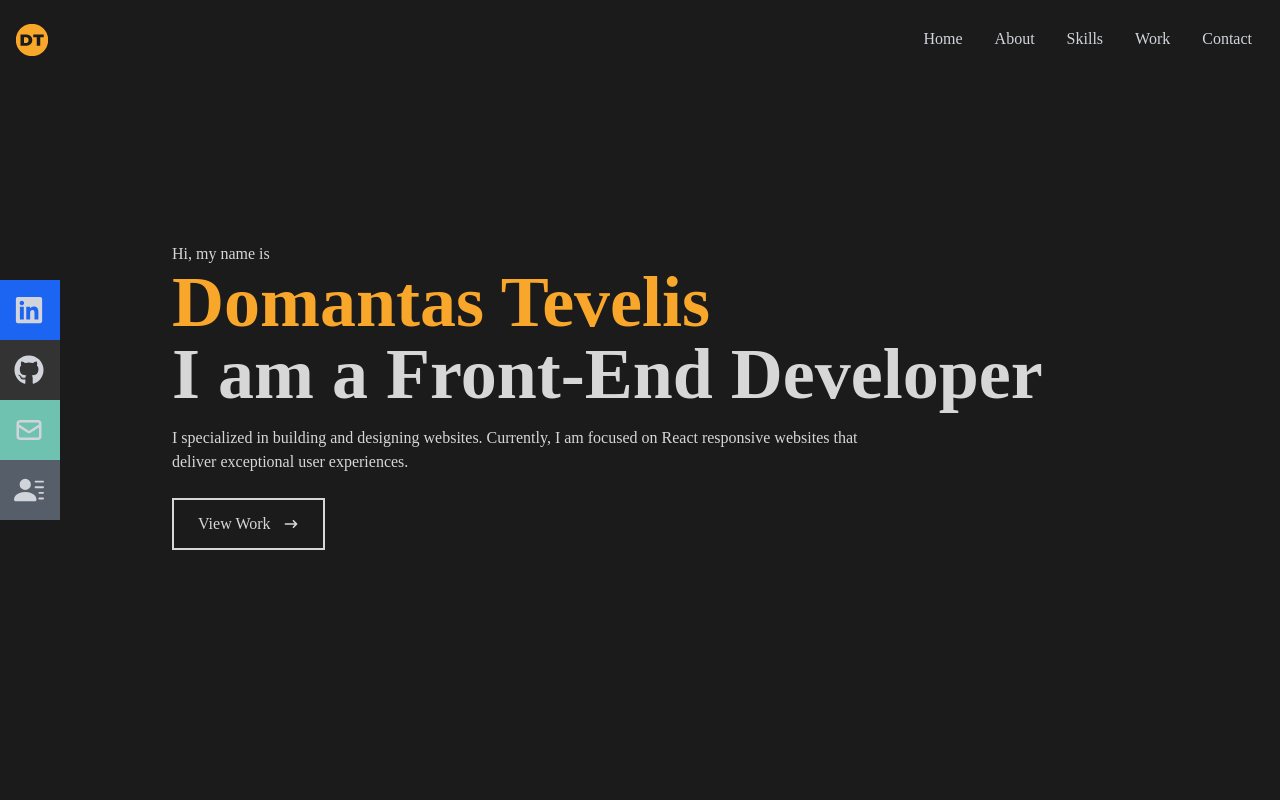
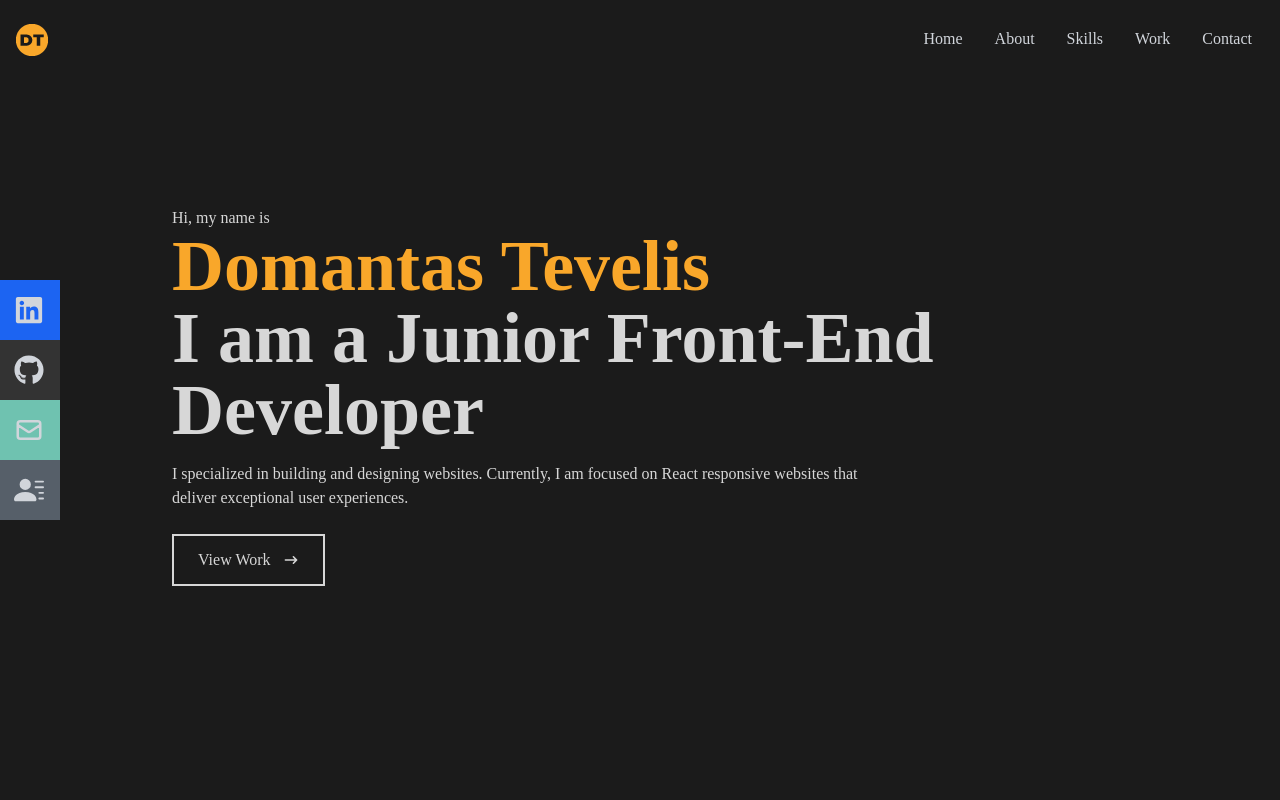
Before and after one commit to Blubas35/portfolio-react-app, a React (Create React App) app: page / in a window 1280 px wide. Shown: the top 800 px of the page. Built offline with nearby package versions, Linux system fonts and the light colour scheme.

Commit message:
fixed title

```diff
--- a/src/Pages/Home.jsx
+++ b/src/Pages/Home.jsx
@@ -36,7 +36,7 @@
             >
                 <p className='text-light-gray'>Hi, my name is </p>
                 <h1 className='text-4xl sm:text-7xl font-bold text-orange'>Domantas Tevelis</h1>
-                <h2 className='text-4xl sm:text-7xl font-bold text-light-gray'>I am a Front-End Developer</h2>
+                <h2 className='text-4xl sm:text-7xl font-bold text-light-gray'>I am a Junior Front-End Developer</h2>
                 <p className='text-light-gray py-4 max-w-[700px]'>I specialized in building and designing websites. Currently, I am focused on React responsive websites that deliver exceptional user experiences.</p>
                 <div>
                     <Link to="work" smooth={true} duration={500}>
```
